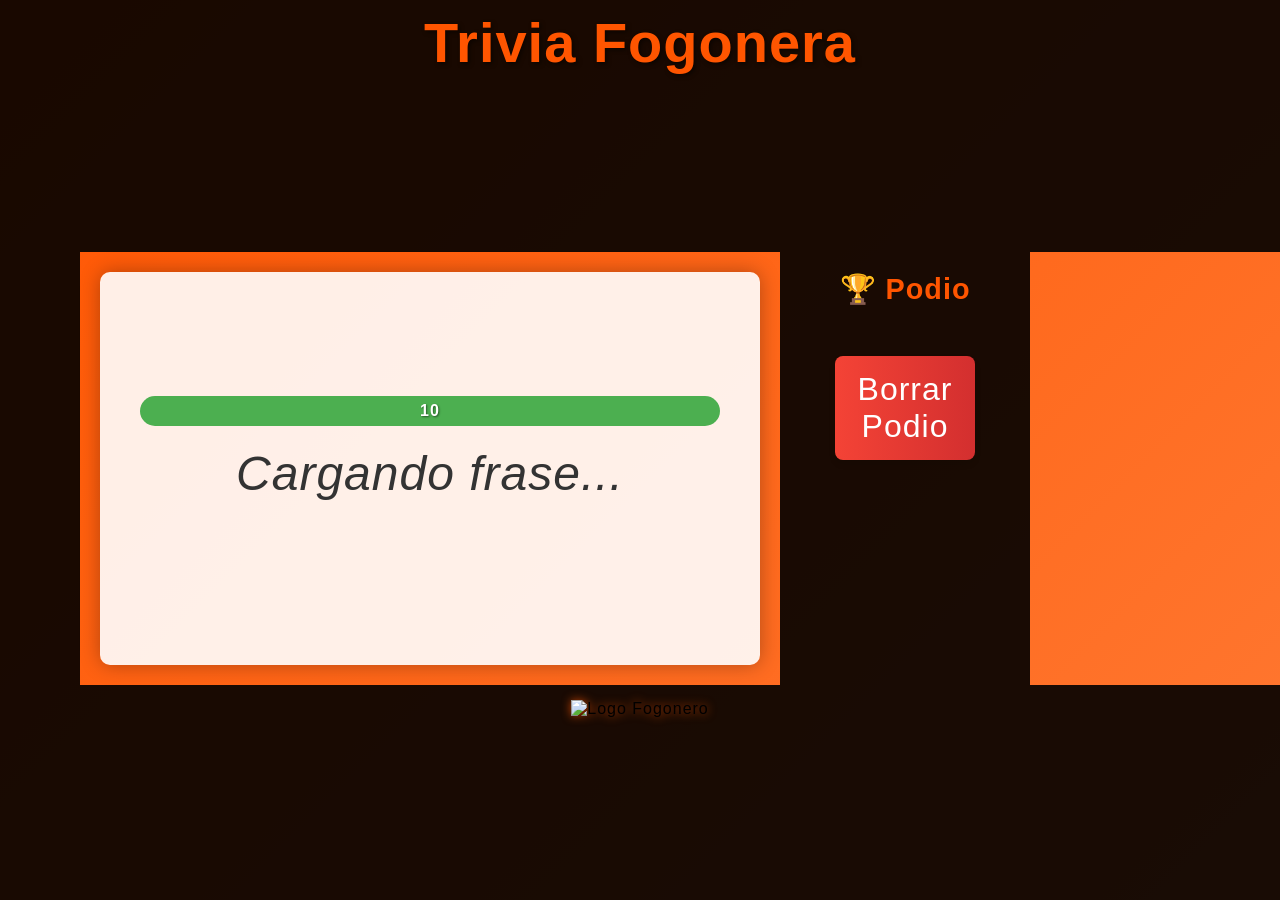
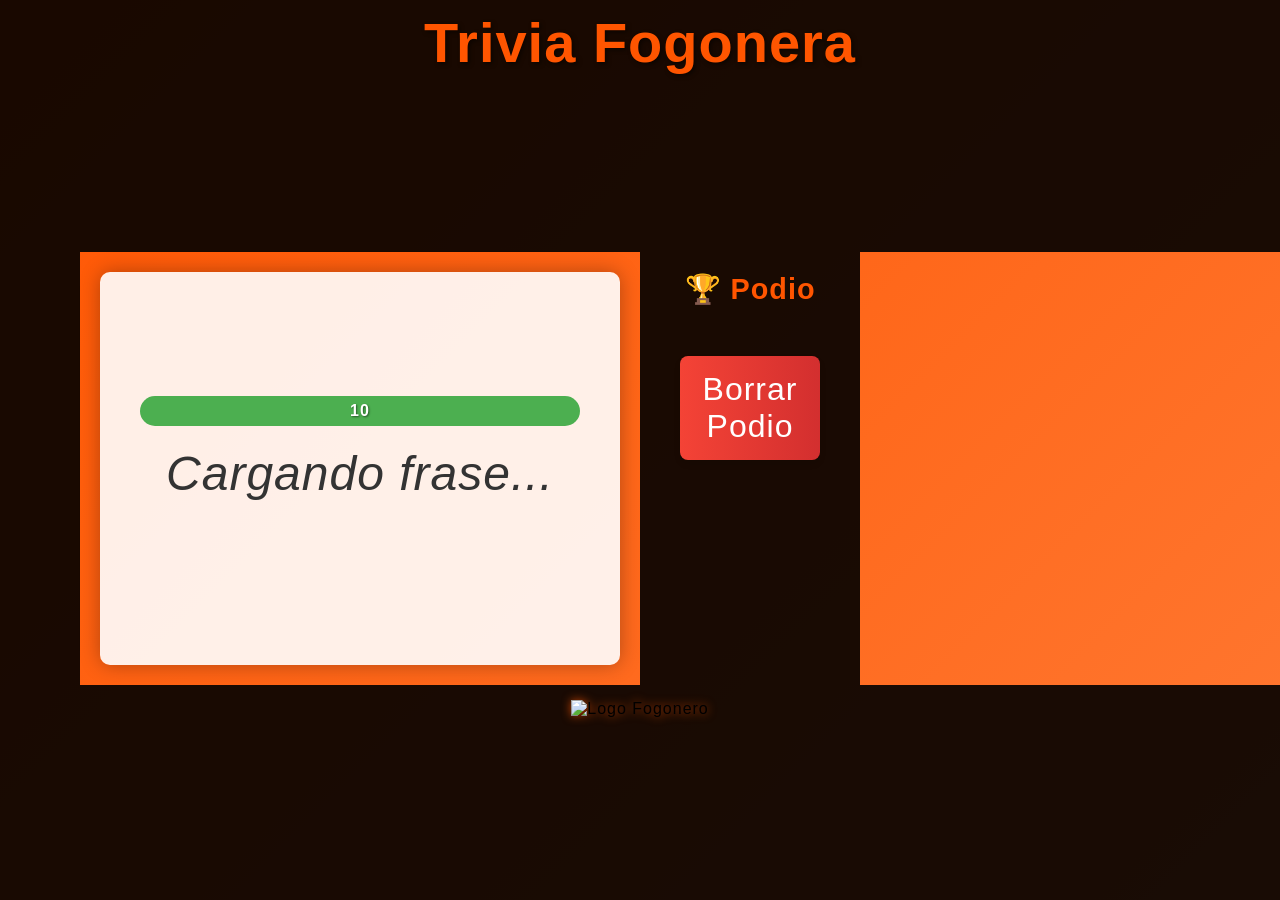

Update styles.css

--- a/trivia/styles.css
+++ b/trivia/styles.css
@@ -15,7 +15,7 @@
 
 body {
     display: grid;
-    grid-template-columns: 80px 1fr 250px 250px;
+    grid-template-columns: 80px 1fr 220px 420px;
     min-height: 100vh;
     background: linear-gradient(135deg, rgb(255, 85, 0) 0%, rgb(255, 120, 50) 100%);
 }
@@ -274,7 +274,7 @@ footer img {
 /* Responsive */
 @media (max-width: 1200px) {
     body {
-    grid-template-columns: 80px 1fr 150px 150px;
+    grid-template-columns: 80px 1fr 120px 250px;
     }
 }
 
